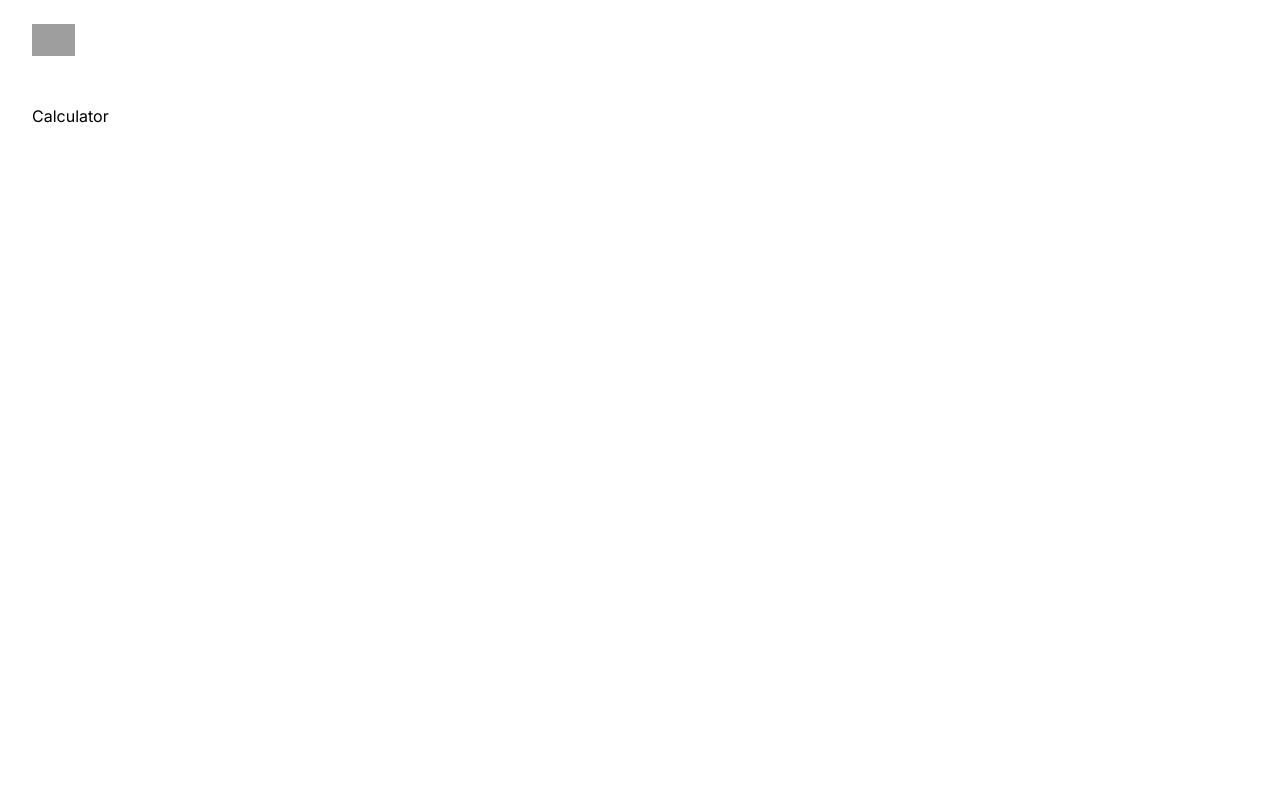
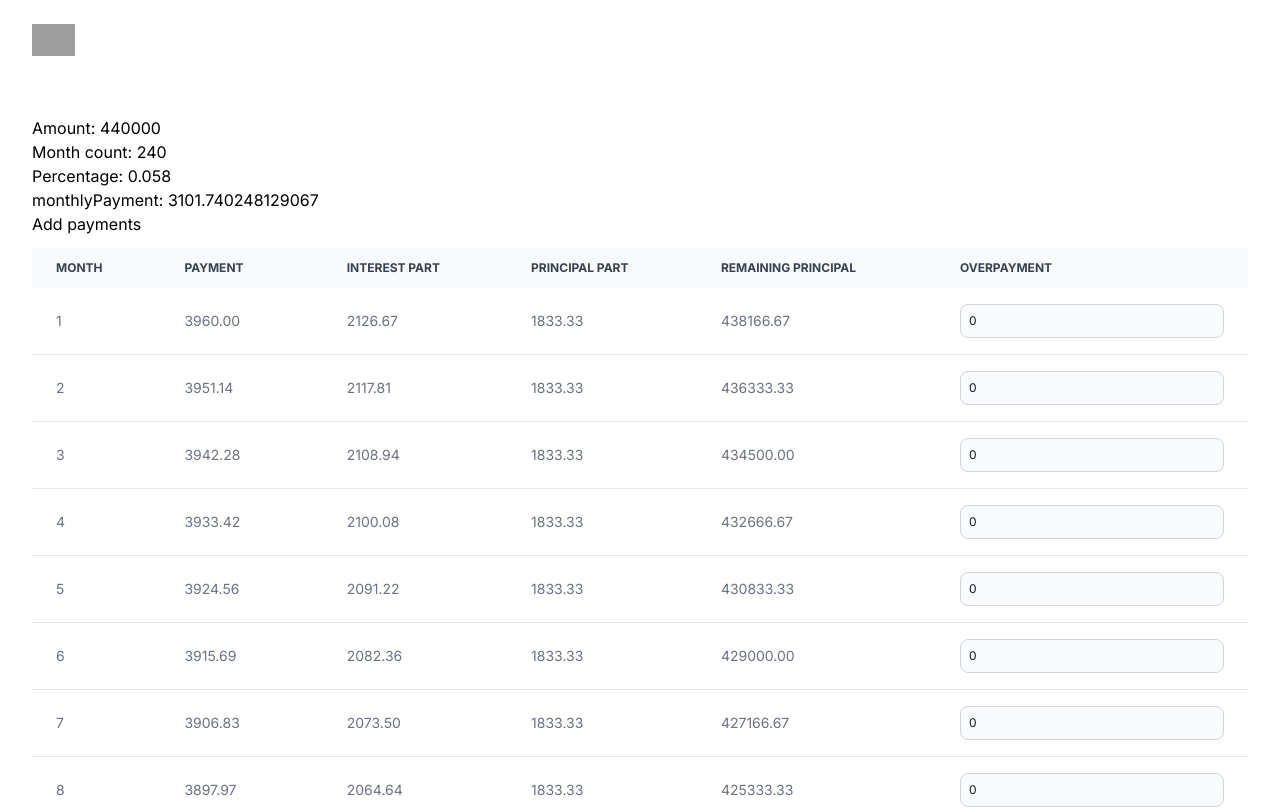
Before and after one commit to ydubinskyi/morgage-calc, a Next.js app: page / in a window 1280 px wide. Shown: the top 809 px of the page. Built offline with nearby package versions, Linux system fonts and the light colour scheme; grey boxes are pictures that could not be loaded.

Commit message:
add base mortgage calc

```diff
--- a/src/app/page.tsx
+++ b/src/app/page.tsx
@@ -1,11 +1,5 @@
-import Image from "next/image";
-
 import { MortgageCalculator } from "@/components/MortgageCalculator/MortgageCalculator";
 
 export default function Home() {
-  return (
-    <div>
-      <MortgageCalculator />
-    </div>
-  );
+  return <MortgageCalculator />;
 }
--- a/src/components/MortgageCalculator/MortgageCalculator.tsx
+++ b/src/components/MortgageCalculator/MortgageCalculator.tsx
@@ -1,7 +1,268 @@
+"use client";
+
+import { useState } from "react";
+
+type MortgageScheduleItem = {
+  month: number;
+  payment: number;
+  principalPayment: number;
+  additionalPayment: number;
+  interestPayment: number;
+  remainingPrincipal: number;
+};
+
+const roundToFixedTwo = (num: number) =>
+  Math.round((num + Number.EPSILON) * 100) / 100;
+
+type AdditionalPayments = {
+  [month: number]: number;
+};
+
+function calculateMonthlyPayment(
+  principal: number,
+  monthlyInterestRate: number,
+  loanTermInMonths: number
+): number {
+  return (
+    (principal *
+      monthlyInterestRate *
+      Math.pow(1 + monthlyInterestRate, loanTermInMonths)) /
+    (Math.pow(1 + monthlyInterestRate, loanTermInMonths) - 1)
+  );
+}
+
+function sumNumbersFromArray(
+  arr: MortgageScheduleItem[],
+  propName: keyof MortgageScheduleItem
+) {
+  // Use the reduce method to iterate over the array and accumulate the sum
+  const sum = arr.reduce((accumulator, currentValue) => {
+    // Check if the current object has the specified property
+    if (currentValue.hasOwnProperty(propName)) {
+      // Add the value of the specified property to the accumulator
+      return accumulator + currentValue[propName];
+    } else {
+      // If the property doesn't exist, return the accumulator unchanged
+      return accumulator;
+    }
+  }, 0); // Initialize the accumulator with 0
+
+  return sum;
+}
+
+function calculateMortgageScheduleDecreasingInstallment(
+  principal: number,
+  annualInterestRate: number,
+  loanTermInMonths: number,
+  additionalPayments: AdditionalPayments = {}
+) {
+  const mortgageSchedule: MortgageScheduleItem[] = [];
+  const monthlyInterestRate = annualInterestRate / 12;
+  const basePrincipalPayment = principal / loanTermInMonths;
+
+  let remainingPrincipal = principal;
+  let month = 1;
+
+  while (remainingPrincipal > 0 && month <= loanTermInMonths) {
+    const additionalPayment = additionalPayments[month] || 0;
+
+    const principalPayment = basePrincipalPayment + additionalPayment;
+    const interestPayment = remainingPrincipal * monthlyInterestRate;
+    const monthlyPayment = principalPayment + interestPayment;
+
+    remainingPrincipal -= principalPayment + additionalPayment;
+
+    mortgageSchedule.push({
+      month,
+      payment: monthlyPayment,
+      principalPayment,
+      additionalPayment,
+      interestPayment,
+      remainingPrincipal,
+    });
+
+    month++;
+  }
+
+  return mortgageSchedule;
+}
+
+function calculateMortgageScheduleFixedInstallment(
+  principal: number,
+  annualInterestRate: number,
+  loanTermInMonths: number,
+  additionalPayments: AdditionalPayments = {},
+  desiredMonthlyPayment: number = 0
+): MortgageScheduleItem[] {
+  const mortgageSchedule: MortgageScheduleItem[] = [];
+  const monthlyInterestRate = annualInterestRate / 12;
+  let remainingPrincipal = principal;
+  let month = 1;
+
+  while (remainingPrincipal > 0 && month <= loanTermInMonths) {
+    const monthlyPayment = calculateMonthlyPayment(
+      remainingPrincipal,
+      monthlyInterestRate,
+      loanTermInMonths - month + 1
+    );
+
+    const userProvidedAdditionalPayment = additionalPayments[month] || 0;
+
+    const desiredPaymentAdditionalPart =
+      desiredMonthlyPayment > monthlyPayment
+        ? roundToFixedTwo(desiredMonthlyPayment - monthlyPayment)
+        : 0;
+
+    const additionalPayment =
+      userProvidedAdditionalPayment || desiredPaymentAdditionalPart;
+
+    let interestPayment = remainingPrincipal * monthlyInterestRate;
+    let principalPayment = monthlyPayment - interestPayment;
+
+    if (additionalPayment) {
+      if (principalPayment + additionalPayment > remainingPrincipal) {
+        principalPayment = remainingPrincipal;
+        remainingPrincipal = 0;
+      } else {
+        remainingPrincipal -= principalPayment + additionalPayment;
+        principalPayment += additionalPayment;
+      }
+    } else {
+      remainingPrincipal -= principalPayment;
+    }
+
+    mortgageSchedule.push({
+      month,
+      payment: monthlyPayment + additionalPayment,
+      principalPayment,
+      additionalPayment: additionalPayment,
+      interestPayment,
+      remainingPrincipal,
+    });
+
+    month++;
+  }
+
+  return mortgageSchedule;
+}
+
 export const MortgageCalculator = () => {
+  const [overpayments, setOverpayments] = useState({});
+
+  const principal = 440000;
+  const monthCount = 240;
+  const annualInterestRate = 0.058;
+
+  const monthlyPayment = calculateMonthlyPayment(
+    principal,
+    annualInterestRate / 12,
+    monthCount
+  );
+
+  const mortgagePaymentsSchedule =
+    calculateMortgageScheduleDecreasingInstallment(
+      principal,
+      annualInterestRate,
+      monthCount,
+      overpayments
+    );
+
+  const onOverpaymentChange = (month: number, value: number) => {
+    setOverpayments((prev) => ({
+      ...prev,
+      [month]: value ?? 0,
+    }));
+  };
+
+  const onAddMultiAdditionalPayments = () => {
+    const entries = Array.from({ length: monthCount }, (_, i) => i + 1).map(
+      (item) => [item, 4000]
+    );
+    setOverpayments(() => Object.fromEntries(entries));
+  };
+
+  const totalPayments = sumNumbersFromArray(
+    mortgagePaymentsSchedule,
+    "payment"
+  );
+
+  const totalInterest = sumNumbersFromArray(
+    mortgagePaymentsSchedule,
+    "interestPayment"
+  );
+
+  const totalPrincipal = sumNumbersFromArray(
+    mortgagePaymentsSchedule,
+    "principalPayment"
+  );
+
+  const totalAdditionalPayments = sumNumbersFromArray(
+    mortgagePaymentsSchedule,
+    "additionalPayment"
+  );
+
   return (
-    <div>
-      <p>Calculator</p>
+    <div className="w-full">
+      <div className="py-3">
+        <p>Amount: {principal}</p>
+        <p>Month count: {monthCount}</p>
+        <p>Percentage: {annualInterestRate}</p>
+
+        <p>monthlyPayment: {monthlyPayment}</p>
+
+        <button onClick={() => onAddMultiAdditionalPayments()}>
+          Add payments
+        </button>
+      </div>
+
+      <table className="w-full text-sm text-left text-gray-500 dark:text-gray-400">
+        <thead className="text-xs text-gray-700 uppercase bg-gray-50 dark:bg-gray-700 dark:text-gray-400">
+          <tr>
+            <th className="px-6 py-3">Month</th>
+            <th className="px-6 py-3">Payment</th>
+            <th className="px-6 py-3">Interest part</th>
+            <th className="px-6 py-3">Principal part</th>
+            <th className="px-6 py-3">Remaining principal</th>
+            <th className="px-6 py-3">Overpayment</th>
+          </tr>
+        </thead>
+        <tbody>
+          {mortgagePaymentsSchedule.map((item) => (
+            <tr
+              key={item.month}
+              className="bg-white border-b dark:bg-gray-800 dark:border-gray-700"
+            >
+              <td className="px-6 py-4">
+                {item.month % 12 === 0 ? `${item.month / 12} year` : item.month}
+              </td>
+              <td className="px-6 py-4">{item.payment.toFixed(2)}</td>
+              <td className="px-6 py-4">{item.interestPayment.toFixed(2)}</td>
+              <td className="px-6 py-4">{item.principalPayment.toFixed(2)}</td>
+              <td className="px-6 py-4">
+                {item.remainingPrincipal.toFixed(2)}
+              </td>
+              <td className="px-6 py-4">
+                <input
+                  type="text"
+                  className="block w-full p-2 text-gray-900 border border-gray-300 rounded-lg bg-gray-50 sm:text-xs focus:ring-blue-500 focus:border-blue-500 dark:bg-gray-700 dark:border-gray-600 dark:placeholder-gray-400 dark:text-white dark:focus:ring-blue-500 dark:focus:border-blue-500"
+                  onChange={(e) =>
+                    onOverpaymentChange(item.month, Number(e.target.value) ?? 0)
+                  }
+                  value={item.additionalPayment}
+                />
+              </td>
+            </tr>
+          ))}
+          <tr className="bg-white border-b dark:bg-gray-800 dark:border-gray-700">
+            <th className="px-6 py-4">Total</th>
+            <th className="px-6 py-4">{totalPayments.toFixed(2)}</th>
+            <th className="px-6 py-4">{totalInterest.toFixed(2)}</th>
+            <th className="px-6 py-4">{totalPrincipal.toFixed(2)}</th>
+            <th className="px-6 py-4"> - </th>
+            <th className="px-6 py-4">{totalAdditionalPayments.toFixed(2)}</th>
+          </tr>
+        </tbody>
+      </table>
     </div>
   );
 };
```
